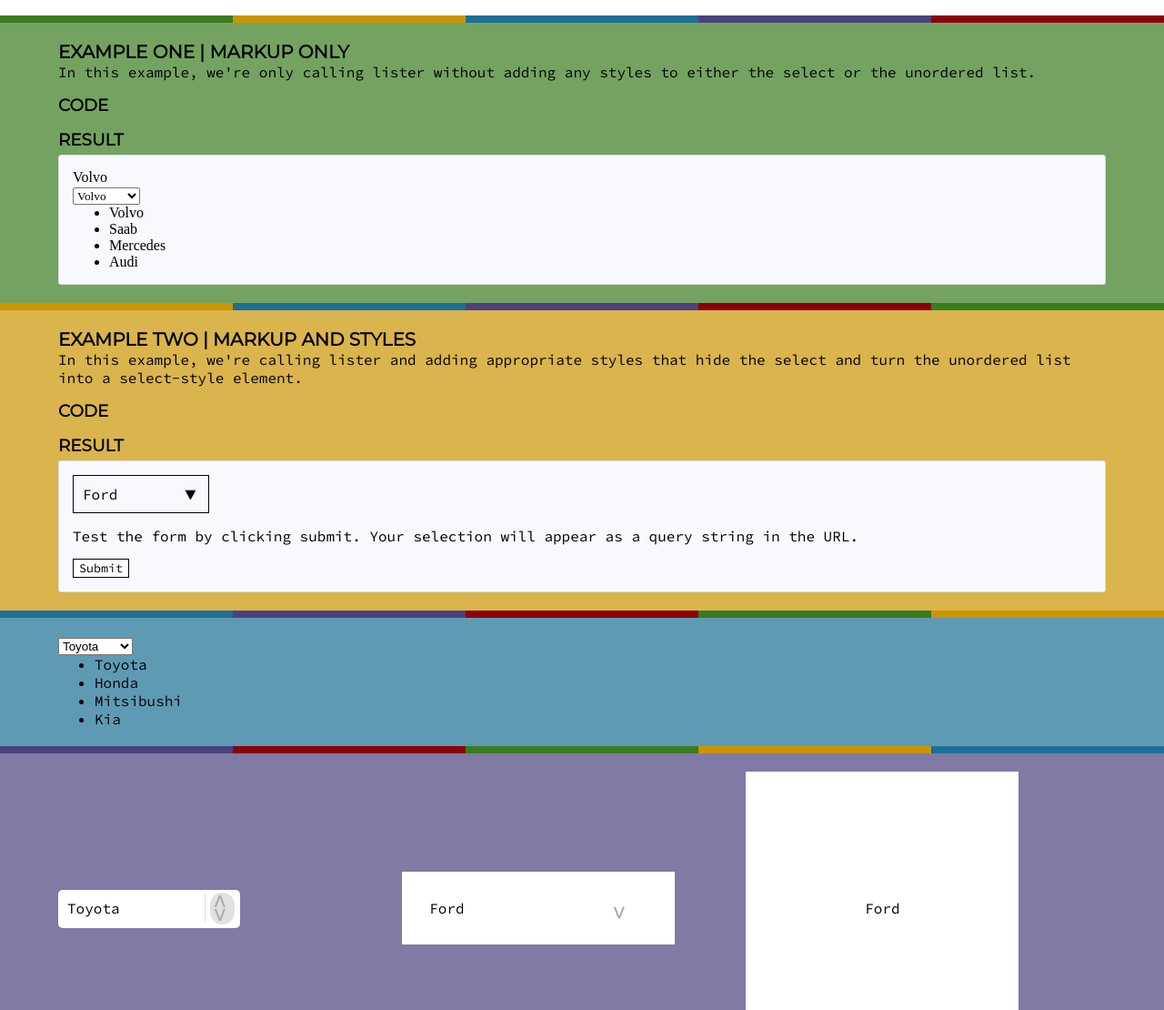
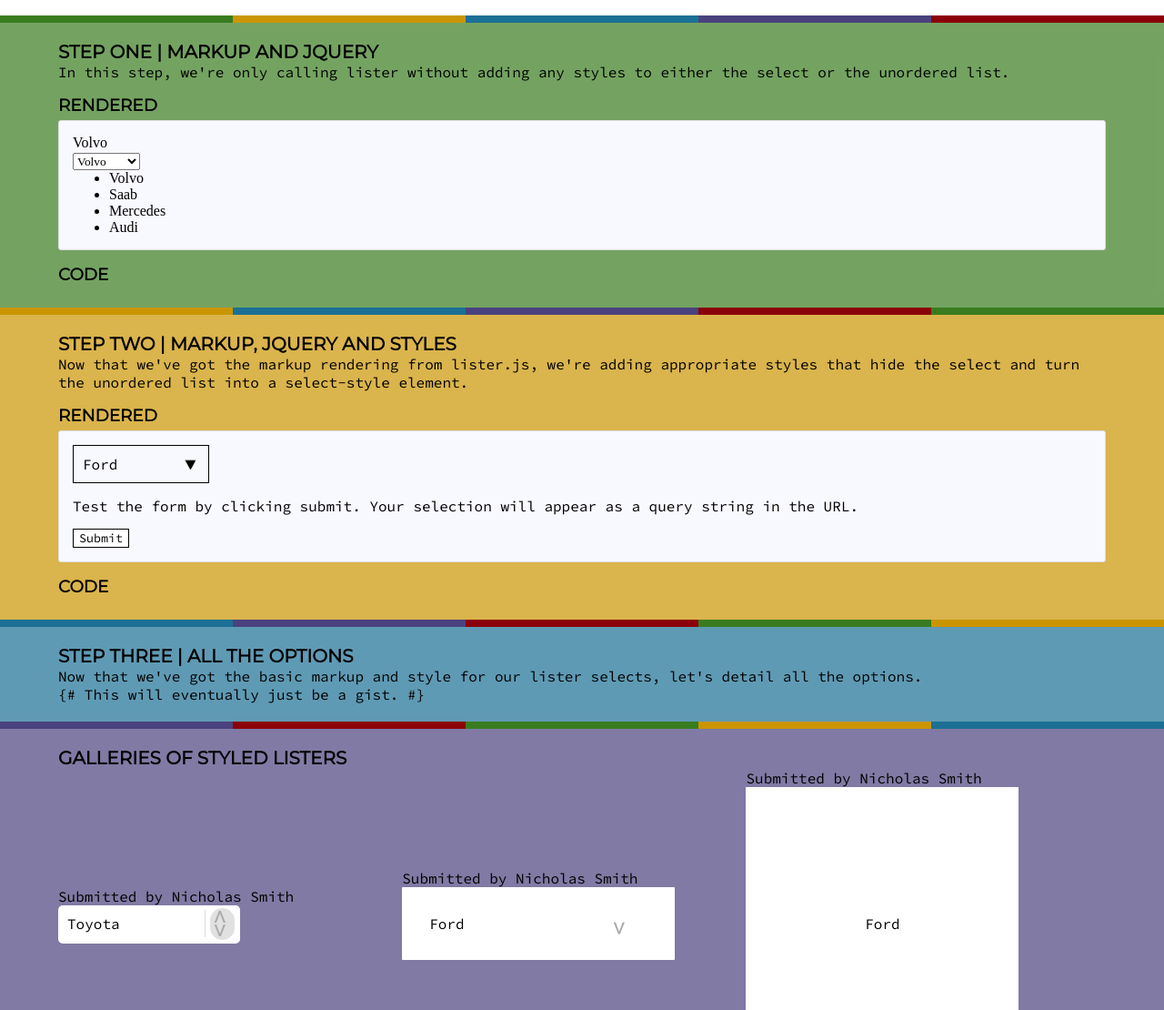
Before and after one commit to kylestetz/lister, a plain HTML site: page index.html in a window 1280 px wide. Shown: the part 190-1300 px from the top of the page at 91% size. Drawn offline with nearby package versions, Linux system fonts and the light colour scheme.

Commit message:
Cleaned up the markup on the index file of the Github Pages branch

```diff
--- a/index.html
+++ b/index.html
@@ -2,7 +2,7 @@
 <html>
 	<head>
 		<title>Lister</title>
-		<script src="http://ajax.googleapis.com/ajax/libs/jquery/2.0.0/jquery.min.js"></script>
+		<script src="bower_components/jquery/jquery.js"></script>
 		<script src="src/jquery.lister.js"></script>
     <link rel="stylesheet" href="styles/lister.css">
   </head>
@@ -25,12 +25,9 @@
     </div>
     <div class="green">
       <div class="wrapper">
-        <h3>Example One | Markup Only</h3>
-        <p>In this example, we're only calling lister without adding any styles to either the select or the unordered list.</p>
-          <h4>Code</h4>
-              <script src="https://gist.github.com/jsumnersmith/8115326.js"></script>
-              <script src="https://gist.github.com/jsumnersmith/8117244.js"></script>
-          <h4>Result</h4>
+        <h3>Step One | Markup and jQuery</h3>
+        <p>In this step, we're only calling lister without adding any styles to either the select or the unordered list.</p>
+          <h4>Rendered</h4>
             <div class="result one">
               <form>
                 <select class="first">
@@ -41,6 +38,10 @@
                 </select>
               </form>
             </div>
+          <h4>Code</h4>
+            <script src="https://gist.github.com/jsumnersmith/8115326.js"></script>
+            <script src="https://gist.github.com/jsumnersmith/8117244.js"></script>
+
       </div>
     </div>
 
@@ -56,13 +57,9 @@
     </div>
     <div class="yellow">
       <div class="wrapper">
-        <h3>Example Two | Markup and Styles</h3>
-        <p>In this example, we're calling lister and adding appropriate styles that hide the select and turn the unordered list into a select-style element.</p>
-        <h4>Code</h4>
-        <script src="https://gist.github.com/jsumnersmith/8126776.js"></script>
-        <script src="https://gist.github.com/jsumnersmith/8126762.js"></script>
-        <script src="https://gist.github.com/jsumnersmith/8148541.js"></script>
-        <h4>Result</h4>
+        <h3>Step Two | Markup, jQuery and Styles</h3>
+        <p>Now that we've got the markup rendering from lister.js, we're adding appropriate styles that hide the select and turn the unordered list into a select-style element.</p>
+        <h4>Rendered</h4>
           <div class="result two">
             <form method="get">
               <select class="second" name="two">
@@ -76,6 +73,10 @@
               <input type="submit" value="Submit">
             </form>
           </div>
+        <h4>Code</h4>
+          <script src="https://gist.github.com/jsumnersmith/8126776.js"></script>
+          <script src="https://gist.github.com/jsumnersmith/8126762.js"></script>
+          <script src="https://gist.github.com/jsumnersmith/8148541.js"></script>
       </div>
     </div>
 
@@ -91,12 +92,9 @@
     </div>
     <div class="blue">
       <div class="wrapper">
-         <select class="third">
-          <option value="toyota">Toyota</option>
-          <option value="honda">Honda</option>
-          <option value="mitsibushi">Mitsibushi</option>
-          <option value="kia">Kia</option>
-        </select>
+        <h3>Step Three | All the Options</h3>
+        <p>Now that we've got the basic markup and style for our lister selects, let's detail all the options.</p>
+        {# This will eventually just be a gist. #}
       </div>
     </div>
 
@@ -112,7 +110,9 @@
     </div>
     <div class="purple">
       <div class="wrapper">
+        <h3>Galleries of Styled Listers</h3>
         <div class="left">
+          <p>Submitted by <a data-username="fuhton">Nicholas Smith</a></p>
           <select class="fourth">
             <option value="toyota">Toyota</option>
             <option value="honda">Honda</option>
@@ -133,6 +133,7 @@
           </select>
         </div>
         <div class="middle">
+          <p>Submitted by <a data-username="fuhton">Nicholas Smith</a></p>
           <select class="fifth">
             <option value="ford">Ford</option>
             <option value="lincoln">Lincoln</option>
@@ -141,6 +142,7 @@
           </select>
         </div>
         <div class="right">
+          <p>Submitted by <a data-username="fuhton">Nicholas Smith</a></p>
           <select class="sixth">
             <option value="ford">Ford</option>
             <option value="lincoln">Lincoln</option>
@@ -162,15 +164,14 @@
     </div>
     <div class="red">
       <div class="wrapper">
+        <p>&copy;2013 Joel Sumner Smith. Created by Joel Smith from <a href="http://punkave.com">P'unk Avenue</a> in Philadelphia.</p>
+        <p>Thanks are due both to Nick Smith and Kyle Stetz for their help in getting this project off the ground.</p>
       </div>
     </div>
 
     <script>
      $(function() {
-	 $(".first, .second").lister({
-             selectedTopOpenCallback: function(){console.log("Open!")},
-             selectedTopCloseCallback: function(){console.log("Close!")}
-         });
+    	$(".first, .second").lister();
       $(".third").lister({
         listClass: "my-lister",
         selectedClass: "my-lister-selected",
```
Lines whose indentation alone changed are shown as unchanged.
